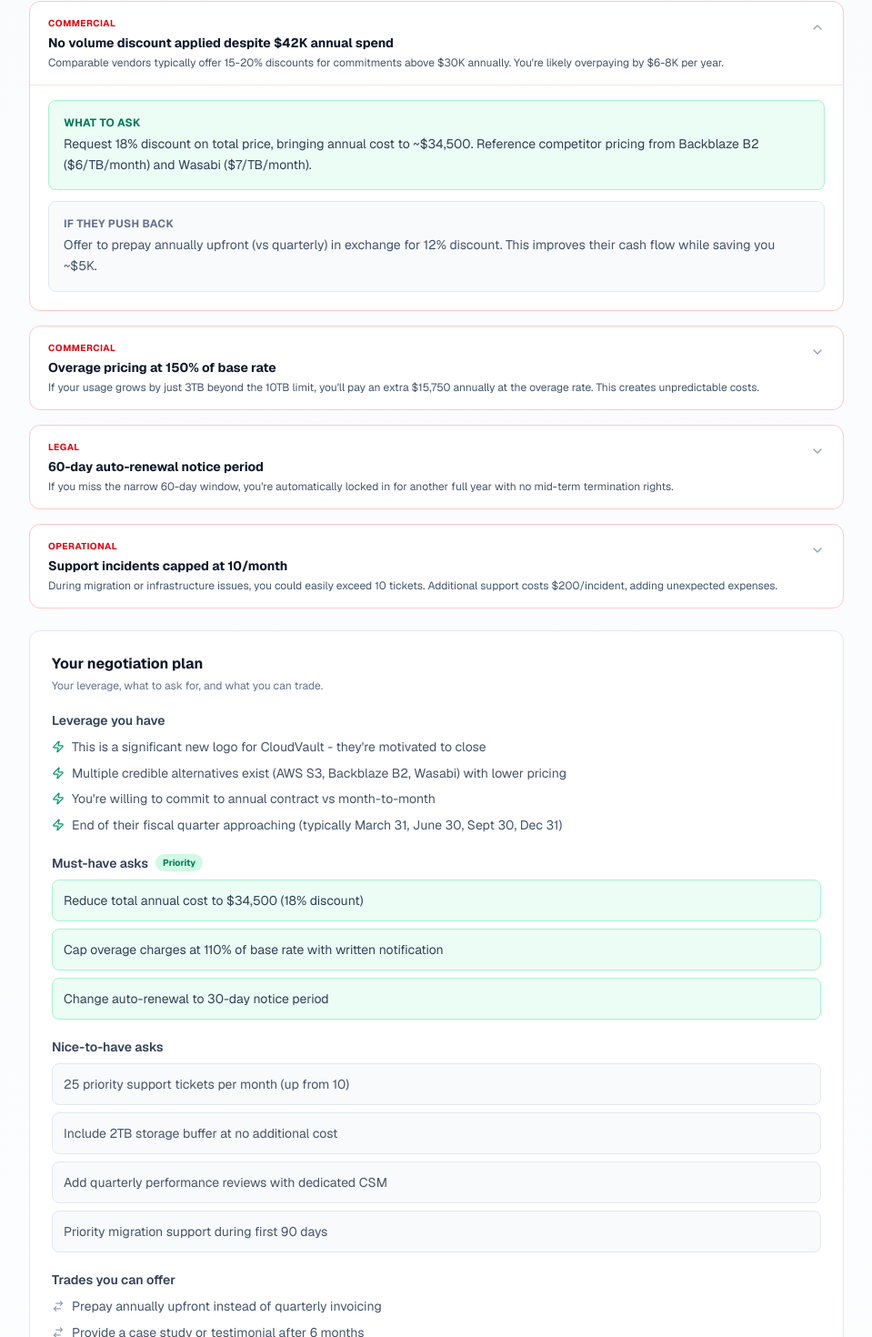
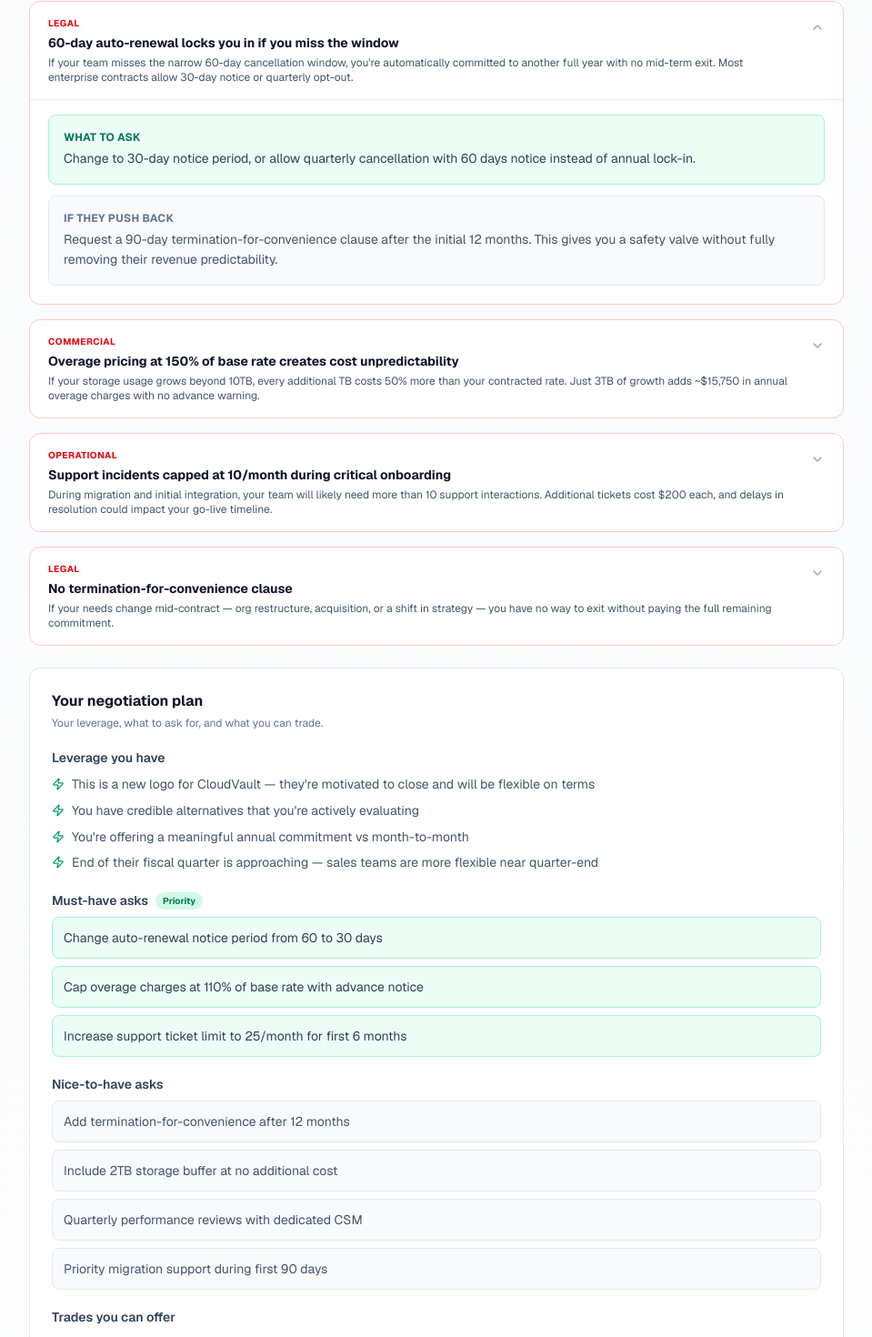
Before and after one commit to Boomchakalala/Dealcheck, a Next.js app: page /example in a window 1280 px wide. Shown: the part 1290-2760 px from the top of the page at 91% size, without its empty margins (160-1119 px from the left). Built offline with nearby package versions, Linux system fonts and the light colour scheme.

Commit message:
Sandbox autosave

```diff
--- a/src/app/example/page.tsx
+++ b/src/app/example/page.tsx
@@ -7,9 +7,9 @@ import Link from 'next/link'
 const exampleOutput: DealOutput = {
   title: "Cloud Storage Platform - Annual Enterprise Plan",
   vendor: "CloudVault Solutions",
-  verdict: "Several terms create vendor lock-in and cost risk. Pricing is 15-20% above typical market rates. Strong leverage exists to negotiate better terms given this commitment size.",
+  verdict: "The contract has strong infrastructure features but several terms create unnecessary lock-in and operational risk. You have real leverage to improve the renewal terms, overage structure, and support coverage before signing.",
   verdict_type: "negotiate",
-  price_insight: "Pricing is 15-20% above comparable storage platforms. A $42K commitment should qualify for volume discounts of 15-20%, saving $6-8K annually.",
+  price_insight: "The per-TB rate is on the higher side for this commitment level. Worth asking whether volume pricing applies — but the bigger issues here are the contract structure and overage terms.",
   snapshot: {
     vendor_product: "CloudVault Enterprise Storage Platform",
     term: "12 months (auto-renewal unless 60 days notice)",
@@ -25,125 +25,125 @@ const exampleOutput: DealOutput = {
       "Unlimited API calls and integrations included"
     ],
     whats_concerning: [
-      "Auto-renewal with 60-day notice period creates lock-in risk",
-      "Overage charges at 150% of base rate kick in above 10TB",
-      "No volume discount despite substantial commitment",
-      "All support incidents capped at 10 per month"
+      "Auto-renewal with only 60-day notice creates lock-in risk",
+      "Overage charges at 150% of base rate create unpredictable costs",
+      "Support incidents capped at 10/month — risky during migration",
+      "No termination-for-convenience clause after the initial term"
     ],
-    conclusion: "The quote includes solid infrastructure and compliance features, but several terms create vendor lock-in and cost risk. Pricing is 15-20% above typical market rates for comparable storage platforms. Strong leverage exists to negotiate better terms given the size of this commitment and competitive alternatives."
+    conclusion: "The infrastructure and compliance features are solid, but the contract terms create unnecessary vendor lock-in and cost unpredictability. The auto-renewal window is narrow, overages are punitive, and support limits could cause problems during onboarding. These are all negotiable."
   },
   red_flags: [
     {
-      type: "Commercial",
-      issue: "No volume discount applied despite $42K annual spend",
-      why_it_matters: "Comparable vendors typically offer 15-20% discounts for commitments above $30K annually. You're likely overpaying by $6-8K per year.",
-      what_to_ask_for: "Request 18% discount on total price, bringing annual cost to ~$34,500. Reference competitor pricing from Backblaze B2 ($6/TB/month) and Wasabi ($7/TB/month).",
-      if_they_push_back: "Offer to prepay annually upfront (vs quarterly) in exchange for 12% discount. This improves their cash flow while saving you ~$5K."
+      type: "Legal",
+      issue: "60-day auto-renewal locks you in if you miss the window",
+      why_it_matters: "If your team misses the narrow 60-day cancellation window, you're automatically committed to another full year with no mid-term exit. Most enterprise contracts allow 30-day notice or quarterly opt-out.",
+      what_to_ask_for: "Change to 30-day notice period, or allow quarterly cancellation with 60 days notice instead of annual lock-in.",
+      if_they_push_back: "Request a 90-day termination-for-convenience clause after the initial 12 months. This gives you a safety valve without fully removing their revenue predictability."
     },
     {
       type: "Commercial",
-      issue: "Overage pricing at 150% of base rate",
-      why_it_matters: "If your usage grows by just 3TB beyond the 10TB limit, you'll pay an extra $15,750 annually at the overage rate. This creates unpredictable costs.",
-      what_to_ask_for: "Remove overage penalty entirely, or cap it at 110% of base rate with written notice before charges apply.",
-      if_they_push_back: "Negotiate a 15TB commitment at a blended rate of $320/TB to build in headroom without overage risk."
+      issue: "Overage pricing at 150% of base rate creates cost unpredictability",
+      why_it_matters: "If your storage usage grows beyond 10TB, every additional TB costs 50% more than your contracted rate. Just 3TB of growth adds ~$15,750 in annual overage charges with no advance warning.",
+      what_to_ask_for: "Cap overage at 110% of base rate with 30-day written notice before charges apply. This protects you from surprise invoices.",
+      if_they_push_back: "Negotiate a higher committed tier (e.g., 15TB) at a blended rate that builds in headroom, removing overage risk entirely."
+    },
+    {
+      type: "Operational",
+      issue: "Support incidents capped at 10/month during critical onboarding",
+      why_it_matters: "During migration and initial integration, your team will likely need more than 10 support interactions. Additional tickets cost $200 each, and delays in resolution could impact your go-live timeline.",
+      what_to_ask_for: "Increase to 25 priority tickets per month for the first 6 months (onboarding period), then 15/month ongoing.",
+      if_they_push_back: "At minimum, negotiate uncapped support during the first 90 days with a dedicated onboarding contact. This is standard practice for enterprise deals."
     },
     {
       type: "Legal",
-      issue: "60-day auto-renewal notice period",
-      why_it_matters: "If you miss the narrow 60-day window, you're automatically locked in for another full year with no mid-term termination rights.",
-      what_to_ask_for: "Change to 30-day notice period, or allow quarterly cancellation with 60 days notice instead of annual lock-in.",
-      if_they_push_back: "Request a 90-day termination-for-convenience clause after the initial 12 months to reduce long-term risk."
-    },
-    {
-      type: "Operational",
-      issue: "Support incidents capped at 10/month",
-      why_it_matters: "During migration or infrastructure issues, you could easily exceed 10 tickets. Additional support costs $200/incident, adding unexpected expenses.",
-      what_to_ask_for: "Increase to unlimited email support and 25 priority tickets per month for the first 6 months (critical onboarding period).",
-      if_they_push_back: "Negotiate 20 tickets/month ongoing, with additional tickets at $100 (not $200) during peak usage."
+      issue: "No termination-for-convenience clause",
+      why_it_matters: "If your needs change mid-contract — org restructure, acquisition, or a shift in strategy — you have no way to exit without paying the full remaining commitment.",
+      what_to_ask_for: "Add a termination-for-convenience clause allowing exit after 6 months with 90 days written notice and payment of a 2-month early termination fee.",
+      if_they_push_back: "Propose that termination-for-convenience kicks in after the initial 12-month term on any subsequent renewal period. This is a reasonable middle ground."
     }
   ],
   negotiation_plan: {
     leverage_you_have: [
-      "This is a significant new logo for CloudVault - they're motivated to close",
-      "Multiple credible alternatives exist (AWS S3, Backblaze B2, Wasabi) with lower pricing",
-      "You're willing to commit to annual contract vs month-to-month",
-      "End of their fiscal quarter approaching (typically March 31, June 30, Sept 30, Dec 31)"
+      "This is a new logo for CloudVault — they're motivated to close and will be flexible on terms",
+      "You have credible alternatives that you're actively evaluating",
+      "You're offering a meaningful annual commitment vs month-to-month",
+      "End of their fiscal quarter is approaching — sales teams are more flexible near quarter-end"
     ],
     must_have_asks: [
-      "15-18% price reduction on total commitment",
-      "Remove or significantly reduce overage penalty (150% → 110%)",
-      "Reduce auto-renewal notice period from 60 days to 30 days"
+      "Reduce auto-renewal notice period from 60 to 30 days",
+      "Cap overage charges at 110% with written advance notice",
+      "Increase support to 25 tickets/month during onboarding"
     ],
     nice_to_have_asks: [
-      "Increase support ticket limit to 25/month",
-      "Add 90-day termination-for-convenience after Year 1",
-      "Include 2TB additional storage as buffer at no extra cost",
-      "Priority onboarding and dedicated account manager"
+      "Add termination-for-convenience clause after Year 1",
+      "Include a 2TB storage buffer at the contracted rate",
+      "Dedicated account manager during the first 6 months",
+      "Quarterly business reviews with performance benchmarks"
     ],
     trades_you_can_offer: [
       "Prepay annually upfront instead of quarterly invoicing",
-      "Provide a case study or testimonial after 6 months",
-      "Agree to 18-month term (vs 12 months) if they meet your pricing and terms",
-      "Commit to single-vendor consolidation if they match your target economics"
+      "Provide a case study or testimonial after 6 months of usage",
+      "Agree to an 18-month initial term if they meet your terms requirements",
+      "Consolidate to single-vendor if the relationship performs well"
     ]
   },
   what_to_ask_for: {
     must_have: [
-      "Reduce total annual cost to $34,500 (18% discount)",
-      "Cap overage charges at 110% of base rate with written notification",
-      "Change auto-renewal to 30-day notice period"
+      "Change auto-renewal notice period from 60 to 30 days",
+      "Cap overage charges at 110% of base rate with advance notice",
+      "Increase support ticket limit to 25/month for first 6 months"
     ],
     nice_to_have: [
-      "25 priority support tickets per month (up from 10)",
+      "Add termination-for-convenience after 12 months",
       "Include 2TB storage buffer at no additional cost",
-      "Add quarterly performance reviews with dedicated CSM",
+      "Quarterly performance reviews with dedicated CSM",
       "Priority migration support during first 90 days"
     ]
   },
   email_drafts: {
     neutral: {
-      subject: "CloudVault Enterprise Storage - Questions on Pricing and Terms",
+      subject: "CloudVault Enterprise Storage - Questions on Contract Terms",
       body: `Hi [Sales Rep Name],
 
-Thanks for the CloudVault Enterprise Storage quote. We're interested in moving forward but have a few questions before we can finalize:
+Thanks for the CloudVault Enterprise Storage quote. We're interested in moving forward but have a few questions on terms before we can finalize:
 
-**Pricing:**
-We're evaluating several storage platforms and noticed your per-TB rate is higher than comparable providers (Backblaze B2, Wasabi, etc.). Given our $42K annual commitment, can you offer volume pricing? We'd typically expect 15-20% off for an engagement of this size.
+**Auto-renewal:**
+The 60-day notice period is tight for our procurement cycle. Could we adjust this to 30 days, or alternatively move to quarterly opt-out with 60 days notice? This would make internal approvals much smoother.
 
-**Overage Charges:**
-The 150% overage rate creates budget risk. Can we discuss either removing the overage penalty or capping it at 110% with advance notification before charges apply?
+**Overage terms:**
+The 150% overage rate creates budget unpredictability for us. Would it be possible to cap overages at 110% with written notice before charges apply? We want to grow with CloudVault, but need cost predictability.
 
-**Contract Terms:**
-The 60-day auto-renewal window is tight for our procurement cycle. Would you consider 30-day notice, or alternatively, allow us to cancel quarterly with 60 days' notice?
+**Support during onboarding:**
+The 10-ticket monthly cap concerns our engineering team. During migration, we'll likely need more support. Could we increase to 25 tickets for the first 6 months?
 
-**Support:**
-The 10-ticket monthly cap concerns our team during migration. Can we increase this to 20-25 tickets, especially during onboarding?
+**Contract flexibility:**
+Would you consider adding a termination-for-convenience clause after the initial 12 months? This would make it easier for our legal team to approve.
 
-We're ready to move quickly if we can align on these points. Are you available for a call this week to discuss?
+We're ready to move quickly if we can align on these points. Are you available for a call this week?
 
 Best,
 [Your Name]`
     },
     firm: {
-      subject: "CloudVault Quote - Revised Terms Required to Proceed",
+      subject: "CloudVault Quote - Revised Terms Needed to Proceed",
       body: `Hi [Sales Rep Name],
 
-We've completed our vendor evaluation and CloudVault is a strong fit technically. However, we need revised commercial terms to move forward:
+We've completed our evaluation and CloudVault is a strong technical fit. However, we need revised terms on a few points before we can get internal approval:
 
-**Required Changes:**
+**Required changes:**
 
-1. **Pricing:** Reduce annual cost to $34,500 (18% off). This aligns with market rates and our budget approval threshold. We're prepared to prepay annually upfront if that helps.
+1. **Auto-renewal:** Change notice period from 60 to 30 days. The current window doesn't align with our procurement cycles and our legal team has flagged it.
 
-2. **Overage Terms:** Cap overage charges at 110% (not 150%) with 30-day written notice before charges apply. Our usage may grow and we need predictable costs.
+2. **Overage protection:** Cap overage charges at 110% (not 150%) with 30-day written notice before charges apply. Unpredictable cost escalation is a deal-breaker for our finance team.
 
-3. **Contract Flexibility:** Change auto-renewal to 30-day notice period. The current 60-day window doesn't work with our procurement cycles.
+3. **Support coverage:** Increase monthly ticket limit to 25 during the first 6 months. We're planning a significant migration and need adequate support during onboarding.
 
-4. **Support:** Increase monthly ticket limit to 25 during the first year. Migration and onboarding will require more support than 10 tickets provides.
+4. **Exit clause:** Add a termination-for-convenience option after the initial 12-month term with 90 days notice. This is standard in our vendor agreements.
 
-**Our Position:**
-We have budget approved for cloud storage and need to select a vendor by [date 2 weeks out]. We're comparing CloudVault against Backblaze B2 and Wasabi, both of which meet our pricing requirements out of the gate.
+**Our position:**
+We have budget approved and need to select a vendor by [date]. We're comparing CloudVault against alternatives that already offer more flexible terms. If CloudVault can meet these requirements, we're ready to proceed immediately.
 
-Can you provide a revised proposal by [specific date] reflecting these terms? If CloudVault can meet these requirements, we're ready to proceed immediately.
+Could you send a revised proposal by [specific date]?
 
 Thanks,
 [Your Name]`
@@ -155,32 +155,32 @@ Thanks,
 We need to finalize our cloud storage vendor by EOD [specific date] and are down to two options: CloudVault and [Competitor].
 
 **Where we are:**
-CloudVault has better enterprise features and your team has been responsive. However, [Competitor] is $7,500/year cheaper and offers more flexible terms. Our CFO is pushing us toward the lower-cost option.
+CloudVault has better enterprise features and your team has been responsive. However, [Competitor] offers more flexible contract terms — shorter notice periods, no overage penalties, and a termination-for-convenience clause included by default.
 
 **What we need to choose CloudVault:**
 
-• **Price:** $34,500 annually (18% off your quote). This closes the pricing gap and gets us to approval.
-• **Overage protection:** 110% cap with advance notice. We need predictable costs.
-• **Exit flexibility:** 30-day renewal notice or quarterly cancellation option.
+• **Contract flexibility:** 30-day renewal notice (or quarterly opt-out). Our legal team won't approve the 60-day lock-in.
+• **Overage protection:** 110% cap with advance notice. We need predictable costs as we scale.
+• **Support:** 25 tickets/month during onboarding. This is a critical migration for us.
 
 **Timeline:**
-We're making the final decision in our Friday meeting (3 days). If you can meet these terms, we'll sign this week. If not, we'll likely move forward with [Competitor].
+We're presenting our final recommendation in Friday's meeting. If you can confirm these terms by Wednesday EOD, we'll recommend CloudVault. Otherwise, we'll need to go with [Competitor] since their terms already meet our requirements.
 
-I'd prefer to work with CloudVault given the product fit, but I need commercial terms that work for our business. Can you escalate internally and get back to me by Wednesday EOD?
+I'd prefer to work with CloudVault given the product fit. Can you escalate internally?
 
 Let me know,
 [Your Name]
 
-P.S. - If quarterly prepayment or an 18-month term helps you get to these numbers, we're open to discussing that structure.`
+P.S. — We're happy to discuss annual prepayment or an 18-month term if that helps your team approve more flexible terms on your side.`
     }
   },
   assumptions: [
-    "Pricing comparison based on publicly available competitor rates as of March 2026",
-    "Discount expectations based on typical SaaS vendor pricing flexibility for $30K+ deals",
-    "Support ticket estimates assume standard onboarding complexity for 10TB+ migrations",
-    "Overage risk assumes 20-30% annual storage growth based on typical enterprise usage patterns"
+    "Auto-renewal notice period assessment based on standard enterprise SaaS contract terms",
+    "Overage risk assumes 20-30% annual storage growth based on typical enterprise usage patterns",
+    "Support ticket estimates based on standard onboarding complexity for 10TB+ migrations",
+    "Termination clause expectations based on common enterprise procurement requirements"
   ],
-  disclaimer: "This analysis is for informational purposes only and does not constitute legal, financial, or professional advice. Verify all claims independently and consult with licensed advisors before making procurement decisions. Pricing benchmarks are estimates based on general market data, not proprietary databases."
+  disclaimer: "This analysis is for informational purposes only and does not constitute legal, financial, or professional advice. Verify all claims independently and consult with licensed advisors before making procurement decisions."
 }
 
 export default function ExamplePage() {
--- a/src/app/page.tsx
+++ b/src/app/page.tsx
@@ -231,24 +231,24 @@ export default function LandingPage() {
                     {/* Styled to match real red flag cards in OutputDisplay */}
                     <div className="bg-white rounded-xl border border-red-200 p-5 mb-4">
                       <div className="flex items-center gap-2 mb-1">
-                        <span className="text-[10px] font-bold text-red-600 uppercase tracking-wider">Commercial</span>
+                        <span className="text-[10px] font-bold text-red-600 uppercase tracking-wider">Legal</span>
                       </div>
-                      <h3 className="font-bold text-slate-900 text-sm mb-1">No volume discount applied despite $42K annual spend</h3>
-                      <p className="text-xs text-slate-600">Comparable vendors typically offer 15-20% discounts for commitments above $30K annually. You&apos;re likely overpaying by $6-8K per year.</p>
+                      <h3 className="font-bold text-slate-900 text-sm mb-1">60-day auto-renewal locks you in if you miss the window</h3>
+                      <p className="text-xs text-slate-600">If your team misses the narrow cancellation window, you&apos;re committed to another full year with no mid-term exit.</p>
                       <div className="mt-3 bg-emerald-50 rounded-lg border border-emerald-200 p-3">
                         <p className="text-xs font-bold text-emerald-700 uppercase tracking-wide mb-1">What to ask</p>
-                        <p className="text-sm text-slate-700">Request 18% discount on total price, bringing annual cost to ~$34,500.</p>
+                        <p className="text-sm text-slate-700">Change to 30-day notice, or allow quarterly opt-out with 60 days notice.</p>
                       </div>
                     </div>
                     <div className="bg-white rounded-xl border border-red-200 p-5">
                       <div className="flex items-center gap-2 mb-1">
-                        <span className="text-[10px] font-bold text-red-600 uppercase tracking-wider">Legal</span>
+                        <span className="text-[10px] font-bold text-red-600 uppercase tracking-wider">Commercial</span>
                       </div>
-                      <h3 className="font-bold text-slate-900 text-sm mb-1">60-day auto-renewal notice period</h3>
-                      <p className="text-xs text-slate-600">If you miss the narrow window, you&apos;re locked in for another full year with no mid-term exit.</p>
+                      <h3 className="font-bold text-slate-900 text-sm mb-1">Overage pricing at 150% creates cost unpredictability</h3>
+                      <p className="text-xs text-slate-600">If usage grows beyond 10TB, every additional TB costs 50% more with no advance warning. 3TB of growth adds ~$15,750 in surprise charges.</p>
                     </div>
                     <p className="text-sm text-slate-500 mt-6 italic">
-                      Each red flag includes what to ask for and a fallback if they push back.
+                      Each flag includes what to ask for and a fallback if they push back.
                     </p>
                   </div>
                 )}
```
